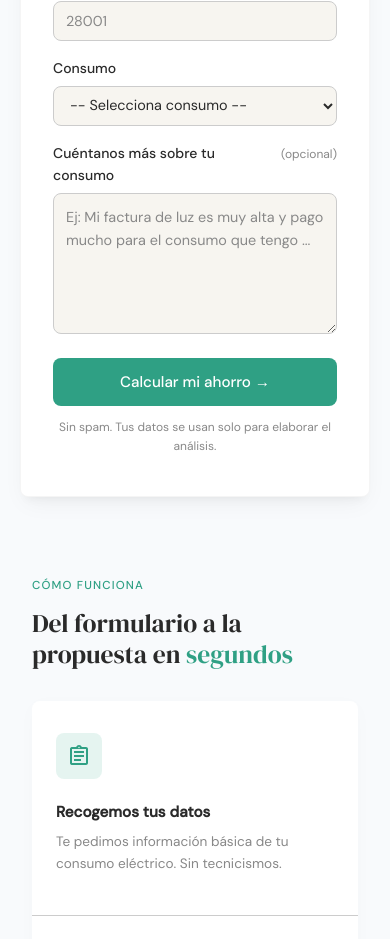
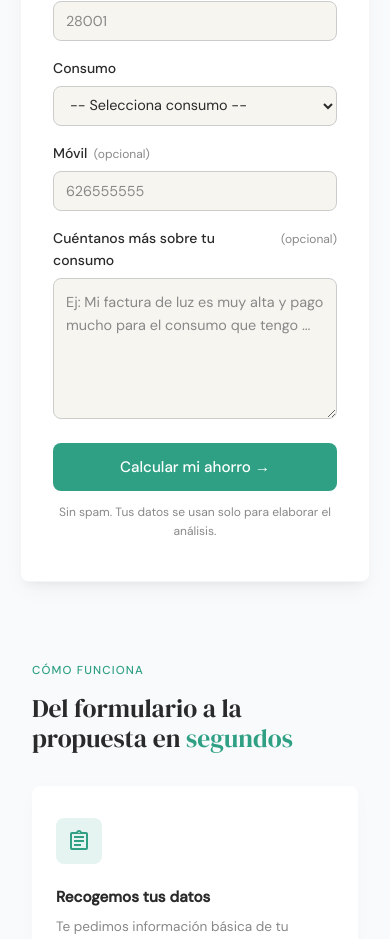
Before and after one commit to Ciriero/SolarPulse, a React (Vite) app: page / in a window 390 px wide. Shown: the part 1351-2290 px from the top of the page. Built offline with nearby package versions, Linux system fonts and the light colour scheme.

Commit message:
feat: add optional phone field to lead form

```diff
--- a/src/components/Form/Form.jsx
+++ b/src/components/Form/Form.jsx
@@ -11,6 +11,7 @@ const Form = () => {
     zipcode: "", //use string and no number for de .lenght validation
     consumption: "",
     comments: "",
+    phone: "", //
   };
 
   const [term, setTerm] = useState(INITIAL_STATE);
@@ -39,16 +40,21 @@ const Form = () => {
       return;
     }
 
+    if (term.phone !== "" && term.phone.length !== 9){
+      setWarning({ isOpen: true, text: "Introduce un móvil correcto" });
+      return;
+    }
 
     //Conecting wiht Make
     //Payload to make data more manageable witg Airtable and Hubspot
-  try {
+    try {
       const payload = {
         name: term.name,
         email: term.email.toLowerCase(), //save email value with lowercase format for deduplication
         zipcode: term.zipcode,
         consumption: term.consumption,
         comments: term.comments,
+        phone: term.phone,
       };
 
       const response = await axios.post(
@@ -73,7 +79,6 @@ const Form = () => {
         text: "Hubo un error al enviar los datos. Inténtalo de nuevo.",
       });
     }
-
   };
   //Only one handle for all inputs
   const handleInputs = (e) => {
@@ -161,6 +166,7 @@ const Form = () => {
               value={term.zipcode}
               placeholder="28001"
               onChange={handleInputs}
+              maxLength={5}
             />
           </div>
 
@@ -178,6 +184,21 @@ const Form = () => {
               <option value="10000-20000">10.000 – 20.000 kWh</option>
               <option value="20000+">+ 20.000 kWh</option>
             </select>
+          </div>
+
+          <div className="form-field">
+            <label htmlFor="phone">
+              Móvil<span>(opcional)</span>
+            </label>
+            <input
+              type="tel"
+              name="phone"
+              id="phone"
+              value={term.phone}
+              onChange={handleInputs}
+              placeholder="626555555"
+              maxLength={9}
+            />
           </div>
 
           <div className="form-field">
```
